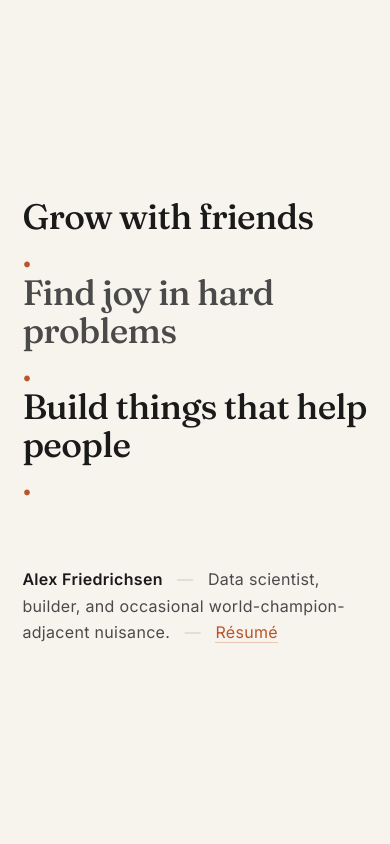
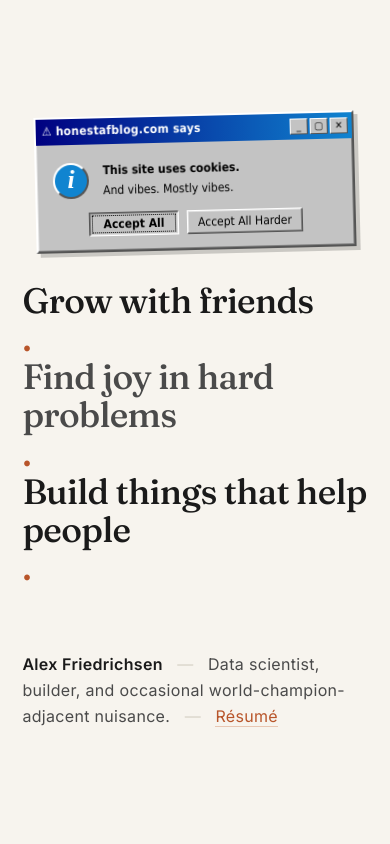
Before and after one commit to AlexanderFriedrichsen/Portfolio, an Astro site: page / in a window 390 px wide. Shown: the top 844 px of the page. Built offline with nearby package versions, Linux system fonts and the light colour scheme; Astro itself is replaced by a stand-in of ours.

Commit message:
Add decorative Win9x fake-popup to philosophy hero
Self-aware cookie-banner gag overlaid on the cold open. Decorative
only (aria-hidden, tabindex=-1), buttons + X dismiss on click.
Reduced-motion and mobile fallbacks included.

Co-Authored-By: Claude Opus 4.6 (1M context) <noreply@anthropic.com>

```diff
--- a/src/layouts/Layout.astro
+++ b/src/layouts/Layout.astro
@@ -196,5 +196,135 @@ const { title } = Astro.props;
 
   @media (prefers-reduced-motion: reduce) {
     .triptych span { animation: none; opacity: 1; transform: none; }
+    .fake-popup { animation: none !important; }
+  }
+
+  /* ---------- Decorative Win9x fake popup (the joke) ---------- */
+  #philosophy { position: relative; overflow: hidden; }
+  .fake-popup {
+    position: absolute;
+    top: 5rem;
+    right: 3rem;
+    width: 340px;
+    z-index: 5;
+    font-family: 'Tahoma', 'MS Sans Serif', Geneva, sans-serif;
+    font-size: 12px;
+    color: #000;
+    background: #c3c3c3;
+    /* Classic chiseled bevel */
+    border-top: 2px solid #fff;
+    border-left: 2px solid #fff;
+    border-right: 2px solid #555;
+    border-bottom: 2px solid #555;
+    box-shadow:
+      inset -1px -1px 0 #818181,
+      inset 1px 1px 0 #dfdfdf,
+      4px 4px 0 rgba(0,0,0,0.18);
+    transform: rotate(-1.4deg);
+    animation: fp-wobble 0.9s cubic-bezier(.2,.7,.2,1) 0.4s both;
+    user-select: none;
+  }
+  @keyframes fp-wobble {
+    0%   { opacity: 0; transform: rotate(-1.4deg) translateY(-30px) scale(0.9); }
+    60%  { opacity: 1; transform: rotate(-2.2deg) translateY(4px) scale(1.02); }
+    100% { opacity: 1; transform: rotate(-1.4deg) translateY(0) scale(1); }
+  }
+  .fp-titlebar {
+    display: flex;
+    align-items: center;
+    justify-content: space-between;
+    background: linear-gradient(90deg, #000080 0%, #1084d0 100%);
+    color: #fff;
+    padding: 3px 4px 3px 6px;
+    font-weight: 700;
+  }
+  .fp-title { letter-spacing: 0.02em; }
+  .fp-controls { display: flex; gap: 2px; }
+  .fp-controls button {
+    width: 18px;
+    height: 16px;
+    padding: 0;
+    font-family: inherit;
+    font-size: 10px;
+    line-height: 1;
+    color: #000;
+    background: #c3c3c3;
+    border-top: 1px solid #fff;
+    border-left: 1px solid #fff;
+    border-right: 1px solid #555;
+    border-bottom: 1px solid #555;
+    cursor: default;
+  }
+  .fp-body {
+    display: flex;
+    gap: 14px;
+    padding: 18px 16px 14px;
+    align-items: flex-start;
+  }
+  .fp-icon {
+    flex: none;
+    width: 36px;
+    height: 36px;
+    border-radius: 50%;
+    background: #1084d0;
+    color: #fff;
+    font-family: 'Times New Roman', serif;
+    font-style: italic;
+    font-weight: 700;
+    font-size: 26px;
+    display: flex;
+    align-items: center;
+    justify-content: center;
+    border-top: 2px solid #fff;
+    border-left: 2px solid #fff;
+    border-right: 2px solid #555;
+    border-bottom: 2px solid #555;
+  }
+  .fp-message p { margin: 0 0 4px; max-width: none; color: #000; line-height: 1.35; }
+  .fp-message p:last-child { margin-bottom: 0; }
+  .fp-buttons {
+    display: flex;
+    justify-content: center;
+    gap: 8px;
+    padding: 0 16px 14px;
+  }
+  .fp-btn {
+    min-width: 90px;
+    padding: 4px 10px;
+    font-family: inherit;
+    font-size: 12px;
+    color: #000;
+    background: #c3c3c3;
+    border-top: 1px solid #fff;
+    border-left: 1px solid #fff;
+    border-right: 1px solid #555;
+    border-bottom: 1px solid #555;
+    box-shadow: inset -1px -1px 0 #818181, inset 1px 1px 0 #dfdfdf;
+    cursor: default;
+  }
+  .fp-btn-primary {
+    border-top-color: #555;
+    border-left-color: #555;
+    border-right-color: #fff;
+    border-bottom-color: #fff;
+    box-shadow: inset 1px 1px 0 #818181, inset -1px -1px 0 #dfdfdf;
+    outline: 1px dotted #000;
+    outline-offset: -4px;
+    font-weight: 700;
+  }
+
+  @media (max-width: 900px) {
+    .fake-popup { right: 1.4rem; top: 3rem; width: 280px; transform: rotate(-1deg); }
+  }
+  @media (max-width: 680px) {
+    .fake-popup {
+      position: relative;
+      top: auto;
+      right: auto;
+      margin: 0 auto 2rem;
+      width: 100%;
+      max-width: 320px;
+      transform: rotate(-1deg);
+    }
   }
 </style>
--- a/src/pages/index.astro
+++ b/src/pages/index.astro
@@ -25,6 +25,38 @@ const agents = [
 
   <!-- ============ MOVEMENT 1: PHILOSOPHY ============ -->
   <section id="philosophy">
+    <!-- Decorative fake popup. aria-hidden so screen readers skip the gag. -->
+    <aside class="fake-popup" aria-hidden="true">
+      <div class="fp-titlebar">
+        <span class="fp-title">⚠ honestafblog.com says</span>
+        <div class="fp-controls">
+          <button type="button" tabindex="-1">_</button>
+          <button type="button" tabindex="-1">▢</button>
+          <button type="button" class="fp-x" tabindex="-1">✕</button>
+        </div>
+      </div>
+      <div class="fp-body">
+        <div class="fp-icon">i</div>
+        <div class="fp-message">
+          <p><strong>This site uses cookies.</strong></p>
+          <p>And vibes. Mostly vibes.</p>
+        </div>
+      </div>
+      <div class="fp-buttons">
+        <button type="button" class="fp-btn fp-btn-primary fp-close" tabindex="-1">Accept All</button>
+        <button type="button" class="fp-btn fp-close" tabindex="-1">Accept All Harder</button>
+      </div>
+    </aside>
+
+    <script>
+      const popup = document.querySelector('.fake-popup');
+      if (popup) {
+        popup.querySelectorAll('.fp-close, .fp-x').forEach((b) =>
+          b.addEventListener('click', () => popup.remove())
+        );
+      }
+    </script>
+
     <div class="wrap">
       <h1 class="triptych">
         <span>Grow with friends<span class="period">.</span></span>
```
